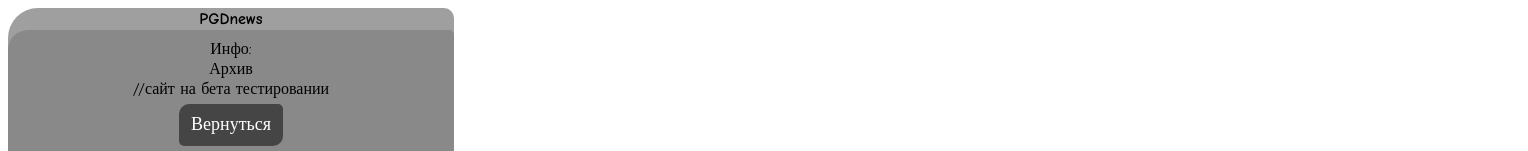
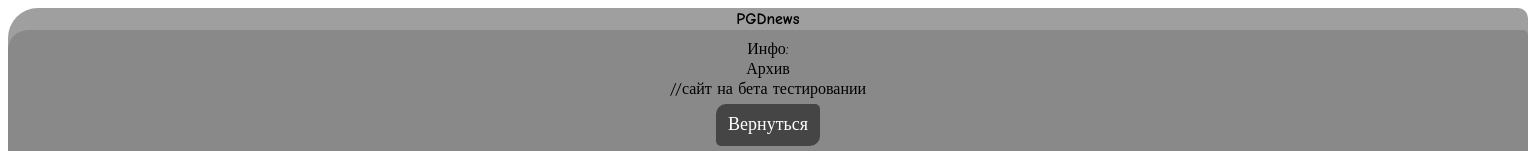
Before and after one commit to egorf710/PGDnews, a plain HTML site: page archive.html in a window 1280 px wide. Shown: the top 151 px of the page, 1528 px wide, since content can reach past the window. Drawn offline with Linux system fonts and the light colour scheme.

Commit message:
Update archive.html

```diff
--- a/archive.html
+++ b/archive.html
@@ -7,7 +7,7 @@
 <body>
 	<div>
 		<p><b class="front">PGDnews</b></p>
-		<span> Инфо: <p>
+		<span class="archive"> Инфо: <p>
 			Архив
 			<p>//сайт на бета тестировании</p>
 		</p>
```
